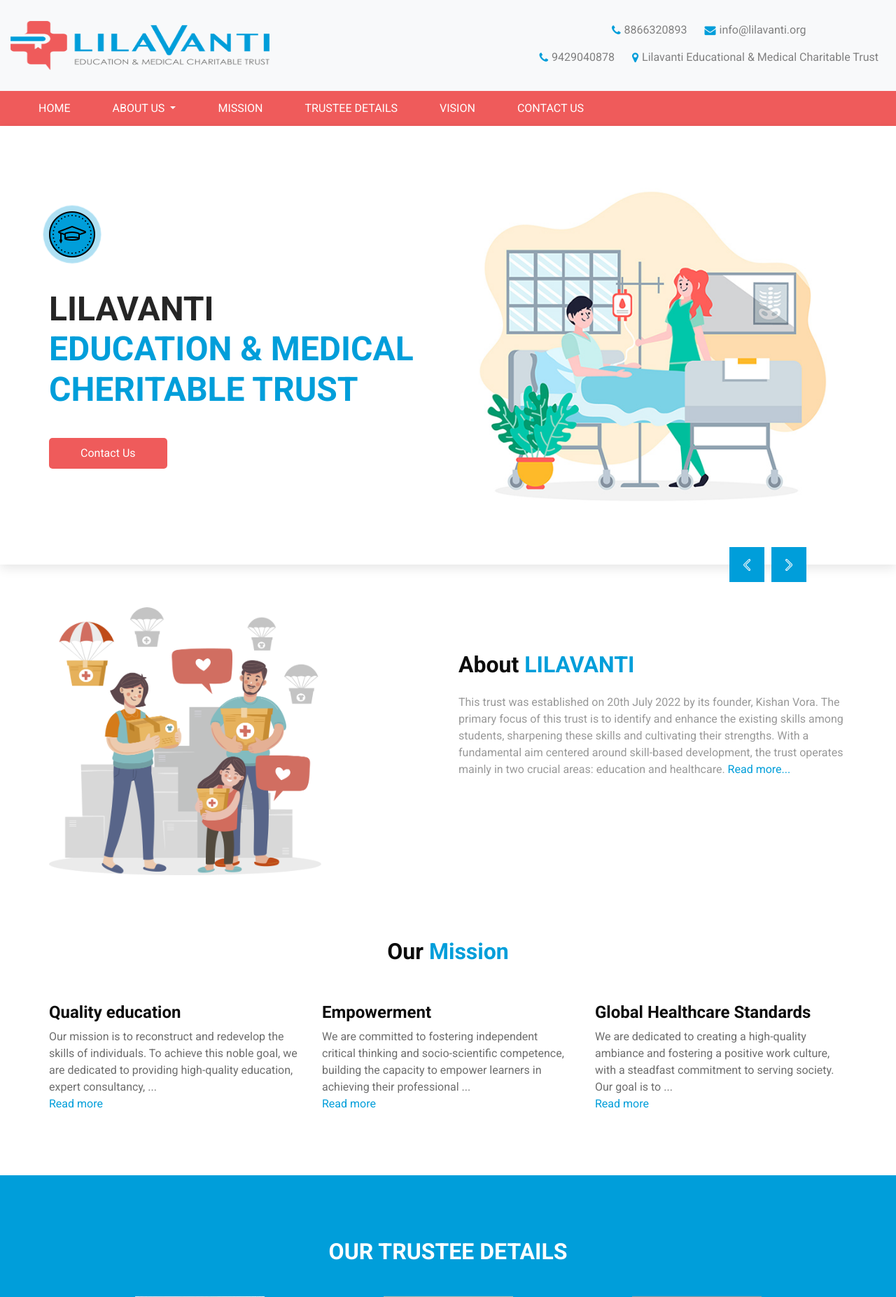
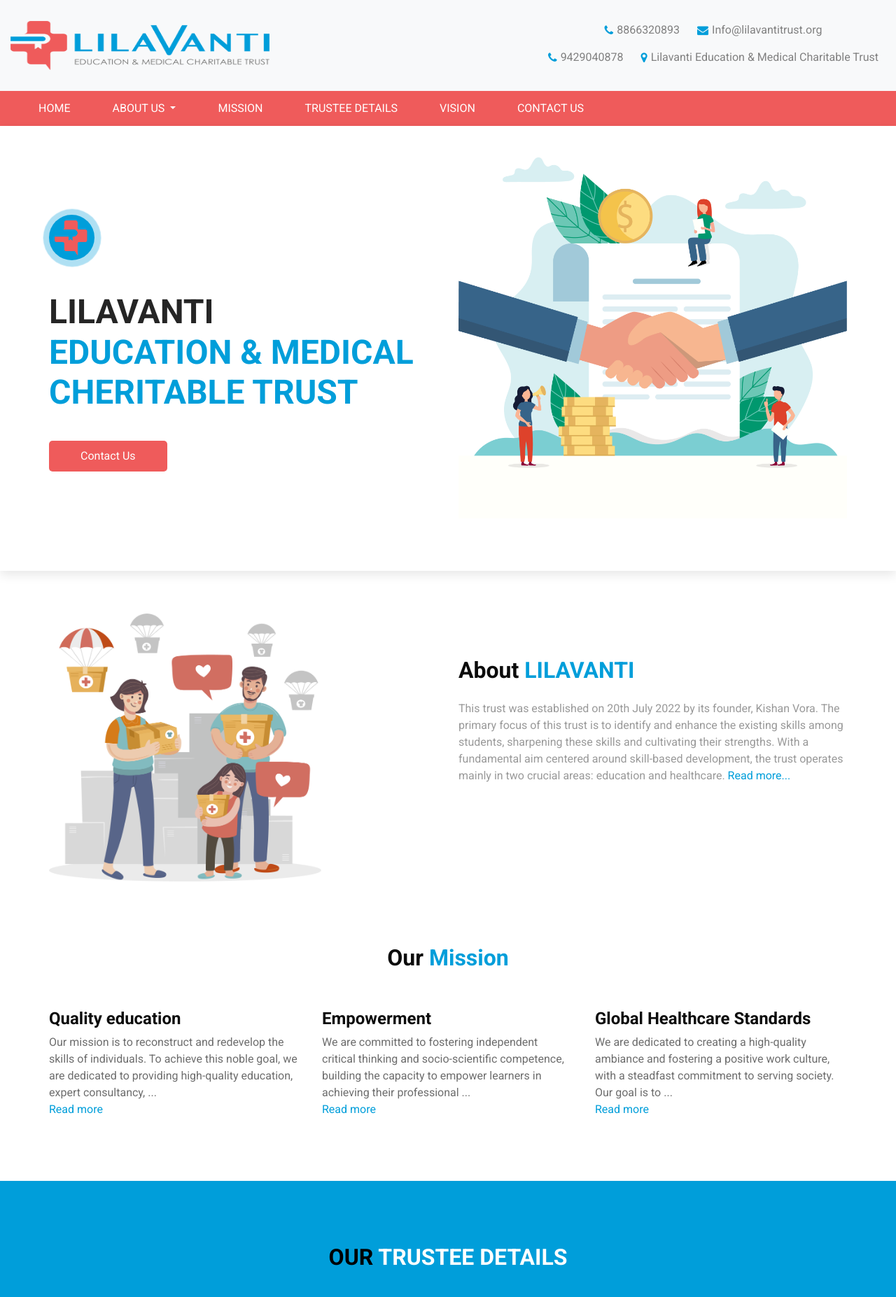
Before and after one commit to Jeet-Mesavaniya/LilaVanti, a PHP site: page / in a window 1280 px wide. Shown: the top 1854 px of the page at 70% size. Run offline with PHP 8.4, Linux system fonts and the light colour scheme; some libraries are stand-ins or nearby versions; grey boxes are pictures that could not be loaded.

Commit message:
cherry pic

```diff
--- a/index.php
+++ b/index.php
@@ -54,9 +54,11 @@
                   <i class="fa fa-phone" aria-hidden="true"></i>
                   <span class="gray-color">8866320893</span>
               </a>
-              <a href="mailto:info@lilavanti.org?subject=Inquiry%20About%20Your%20Charitable%20Trust&body=Dear%20[Recipient's%20Name],%0D%0A%0D%0AI%20hope%20this%20email%20finds%20you%20well.%20I'm%20interested%20in%20learning%20more%20about%20your%20charitable%20trust%20and%20how%20I%20can%20get%20involved%20or%20support%20your%20initiatives.%20Could%20you%20please%20provide%20me%20with%20some%20details%20about%20your%20mission,%20projects,%20and%20any%20opportunities%20for%20volunteering%20or%20donations?%0D%0A%0D%0AThank%20you,%0D%0A%0D%0A[Your%20Name]">
+              <a href="mailto:Info@lilavantitrust.org?subject=Inquiry%20About%20Your%20Charitable%20Trust&body=Dear%20[Recipient's%20Name],%0D%0A%0D%0AI%20hope%20this%20email%20finds%20you%20well.%20I'm%20interested%20in%20learning%20more%20about%20your%20charitable%20trust%20and%20how%20I%20can%20get%20involved%20or%20support%20your%20initiatives.%20Could%20you%20please%20provide%20me%20with%20some%20details%20about%20your%20mission,%20projects,%20and%20any%20opportunities%20for%20volunteering%20or%20donations?%0D%0A%0D%0AThank%20you,%0D%0A%0D%0A[Your%20Name]">
                   <i class="fa fa-envelope" aria-hidden="true"></i>
-                  <span class="gray-color">info@lilavanti.org</span>
+                  <span class="gray-color">
+                    Info@lilavantitrust.org
+                  </span>
               </a>
           </div>
           <div class="contact_row custom-contact-row">
@@ -66,7 +68,9 @@
               </a>
               <a href="https://maps.app.goo.gl/n3z7t5raiJShfKcr6">
                   <i class="fa fa-map-marker" aria-hidden="true"></i>
-                  <span class="gray-color">Lilavanti Educational & Medical Charitable Trust</span>
+                  <span class="gray-color">
+                    Lilavanti Education & Medical Charitable Trust
+                  </span>
               </a>
           </div>
       </div>
@@ -137,7 +141,7 @@
                   <div class="detail-box">
                     <div class="play_btn">
                       <button>
-                        <img src="images/icons8-education-80.png" alt="Icon description"></i>
+                        <img src="images/logo.png" style="width : 50px; height : 50px;" alt="Icon description"></i>
                       </button>
                     </div>
                     <!-- 1st -->
@@ -155,25 +159,23 @@
                 </div>
                 <div class="col-md-6">
                   <div class="img-box">
-                    <img src="images/slider-img.jpg" alt="">
+                    <img src="images/2235963.png" alt="">
 
                   </div>
                 </div>
               </div>
             </div>
           </div>
-          <div class="carousel-item">
+          <!-- <div class="carousel-item">
             <div class="container ">
               <div class="row">
                 <div class="col-md-6">
                   <div class="detail-box">
                     <div class="play_btn">
                       <button>
-                        <!-- <i class="fa-solid fa-graduation-cap" aria-hidden="true"></i> -->
-                        <img src="images/icons8-education-50.png" alt="Icon description"></i>
+                        <img src="images/logo.png" style="width : 50px; height : 50px;" alt="Icon description"></i>
                       </button>
                     </div>
-                    <!-- 2nd -->
                     <h1>
                         LilaVanti <br>
                       <span>
@@ -195,19 +197,17 @@
                 </div>
               </div>
             </div>
-          </div>
-          <div class="carousel-item">
+          </div> -->
+          <!-- <div class="carousel-item">
             <div class="container ">
               <div class="row">
                 <div class="col-md-6">
                   <div class="detail-box">
                     <div class="play_btn">
                       <button>
-                        <!-- <i class="fa-solid fa-graduation-cap" aria-hidden="true"></i> -->
                         <img src="images/icons8-education-80.png" alt="Icon description"></i>
                       </button>
                     </div>
-                    <!-- 3rd -->
                     <h1>
                       LilaVanti <br>
                       <span>
@@ -229,9 +229,9 @@
                 </div>
               </div>
             </div>
-          </div>
+          </div> -->
         </div>
-        <div class="carousel_btn-box">
+        <!-- <div class="carousel_btn-box">
           <a class="carousel-control-prev" href="#customCarousel1" role="button" data-slide="prev">
             <img src="images/prev.png" alt="">
             <span class="sr-only">Previous</span>
@@ -240,7 +240,7 @@
             <img src="images/next.png" alt="">
             <span class="sr-only">Next</span>
           </a>
-        </div>
+        </div> -->
       </div>
 
     </section>
@@ -356,7 +356,7 @@
     <div class="container">
       <div class="heading_container heading_center">
         <h2>
-        <span class="sec-color"> Our </span> <span>Trustee Details</span>
+          Our <span>Trustee Details</span>
         </h2>
       </div>
       <div class="carousel-wrap ">
@@ -784,7 +784,7 @@
               <a href="https://maps.app.goo.gl/n3z7t5raiJShfKcr6">
                 <i class="fa fa-map-marker" aria-hidden="true"></i>
                 <span>
-                  Lilavanti Educational & Medical Charitable Trust
+                  Lilavanti Education & Medical Charitable Trust
                 </span>
               </a>
               <a>
@@ -793,10 +793,10 @@
                   8866320893 | 9429040878
                 </span>
               </a>
-              <a href="mailto:info@lilavanti.org?subject=Inquiry%20About%20Your%20Charitable%20Trust&body=Dear%20[Recipient's%20Name],%0D%0A%0D%0AI%20hope%20this%20email%20finds%20you%20well.%20I'm%20interested%20in%20learning%20more%20about%20your%20charitable%20trust%20and%20how%20I%20can%20get%20involved%20or%20support%20your%20initiatives.%20Could%20you%20please%20provide%20me%20with%20some%20details%20about%20your%20mission,%20projects,%20and%20any%20opportunities%20for%20volunteering%20or%20donations?%0D%0A%0D%0AThank%20you,%0D%0A%0D%0A[Your%20Name]">
+              <a href="mailto:Info@lilavantitrust.org?subject=Inquiry%20About%20Your%20Charitable%20Trust&body=Dear%20[Recipient's%20Name],%0D%0A%0D%0AI%20hope%20this%20email%20finds%20you%20well.%20I'm%20interested%20in%20learning%20more%20about%20your%20charitable%20trust%20and%20how%20I%20can%20get%20involved%20or%20support%20your%20initiatives.%20Could%20you%20please%20provide%20me%20with%20some%20details%20about%20your%20mission,%20projects,%20and%20any%20opportunities%20for%20volunteering%20or%20donations?%0D%0A%0D%0AThank%20you,%0D%0A%0D%0A[Your%20Name]">
                 <i class="fa fa-envelope"></i>
                 <span>
-                  info@lilavanti.org
+                  Info@lilavantitrust.org
                 </span>
               </a>
             </div>
@@ -805,7 +805,8 @@
                 <i class="fa fa-facebook" aria-hidden="true"></i>
               </a>
               <a >
-                <i class="fa fa-twitter" aria-hidden="true"></i>
+                <img id = "twitter-img" src = "images/x-twitter.svg" alt="My Happy SVG" style="width : 20px; height : 24px" aria-hidden="true"/>
+                <!-- <i class="fa fa-twitter" aria-hidden="true"></i> -->
               </a>
               <a >
                 <i class="fa fa-linkedin" aria-hidden="true"></i>
```
Also changed, not shown: about.php (+7 -7 lines), css/style.css (+43 -0 lines), mission.php (+6 -6 lines), vision.php (+7 -7 lines), images/2235963.png (added), images/logo1.png (deleted), images/x-twitter.svg (added), images/x-twitter_WHITE.svg (added).
